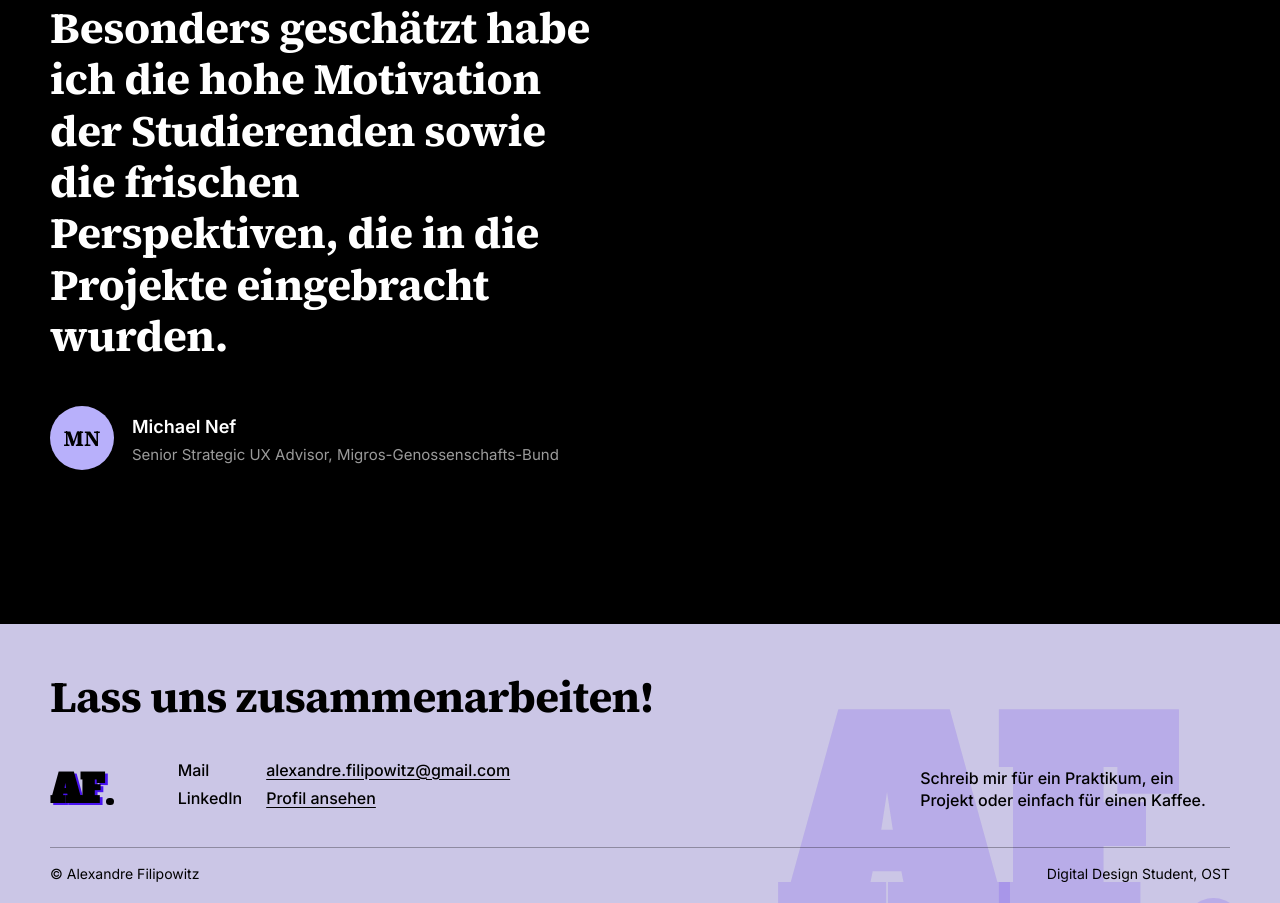
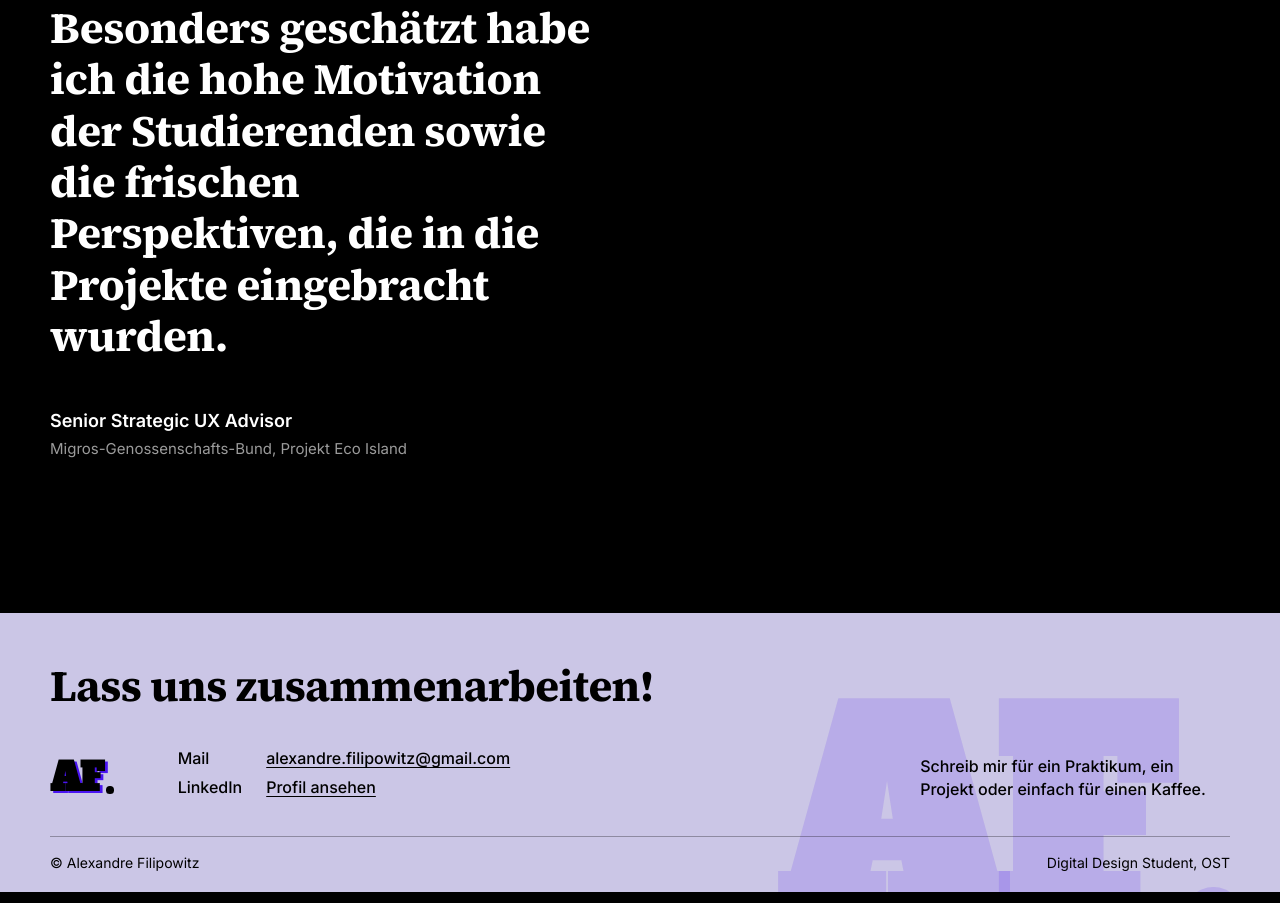
Before and after one commit to alexxs360/portfolio, a plain HTML site: page index.html in a window 1280 px wide. Shown: the part 1750-2653 px from the top of the page. Drawn offline with Linux system fonts and the light colour scheme; a web font is replaced by a local one.

Commit message:
Zitat auf Startseite vorerst ohne Namen
Co-Authored-By: Claude Opus 5.5 <noreply@anthropic.com>
Claude-Session: https://claude.ai/code/session_0132qsq2VmMFeQAb1jDDd18c

```diff
--- a/index.html
+++ b/index.html
@@ -65,8 +65,7 @@
       <p class="t-label" id="feedback-label">Feedback vom Auftraggeber</p>
       <blockquote class="t-quote"><p>Besonders geschätzt habe ich die hohe Motivation der Studierenden sowie die frischen Perspektiven, die in die Projekte eingebracht wurden.</p></blockquote>
       <figcaption class="t-cap">
-        <span class="t-avatar" aria-hidden="true">MN</span>
-        <span class="t-who"><span class="t-name">Michael Nef</span><span class="t-role">Senior Strategic UX Advisor, Migros-Genossenschafts-Bund</span></span>
+        <span class="t-who"><span class="t-name">Senior Strategic UX Advisor</span><span class="t-role">Migros-Genossenschafts-Bund, Projekt Eco Island</span></span>
       </figcaption>
     </figure>
   </div>
```
